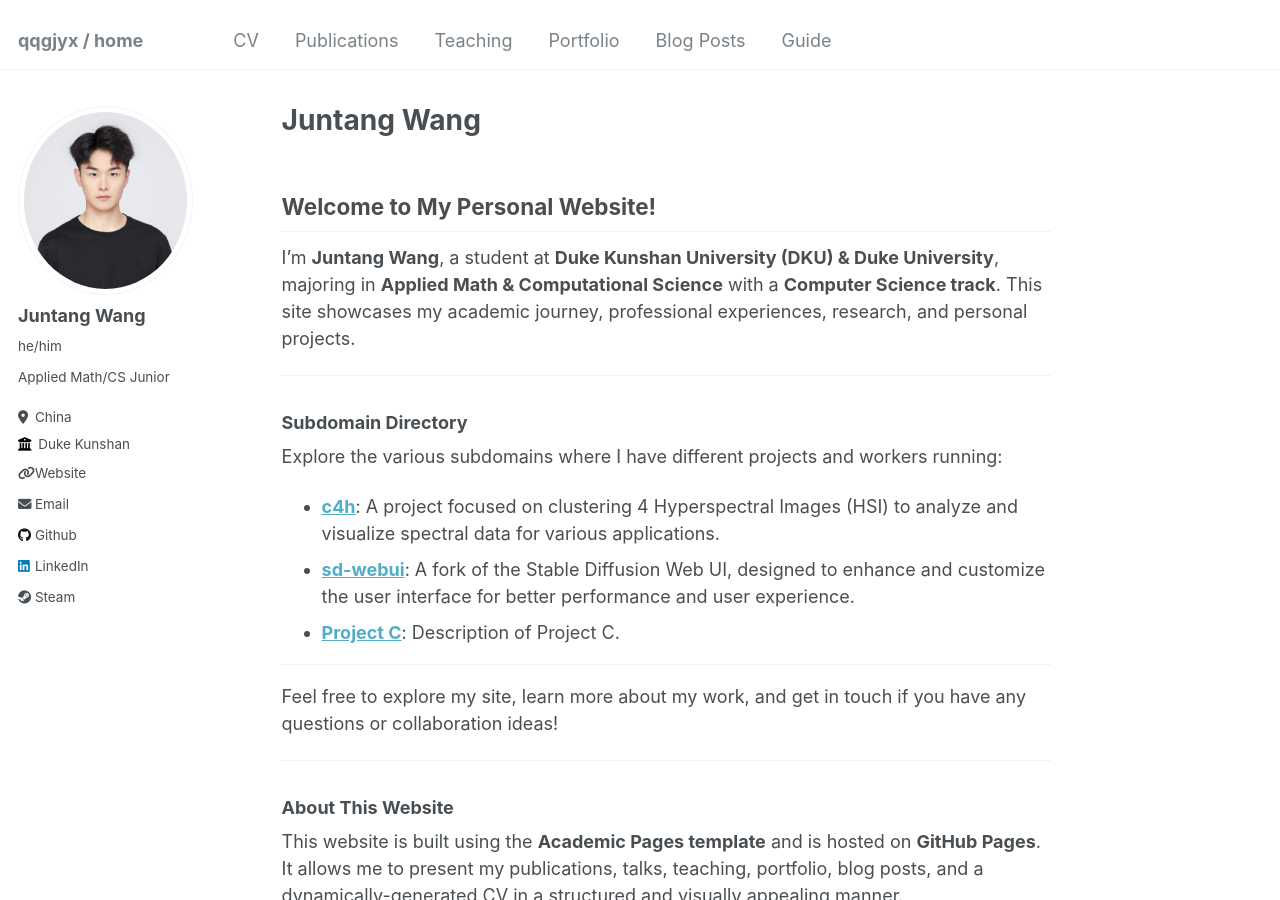
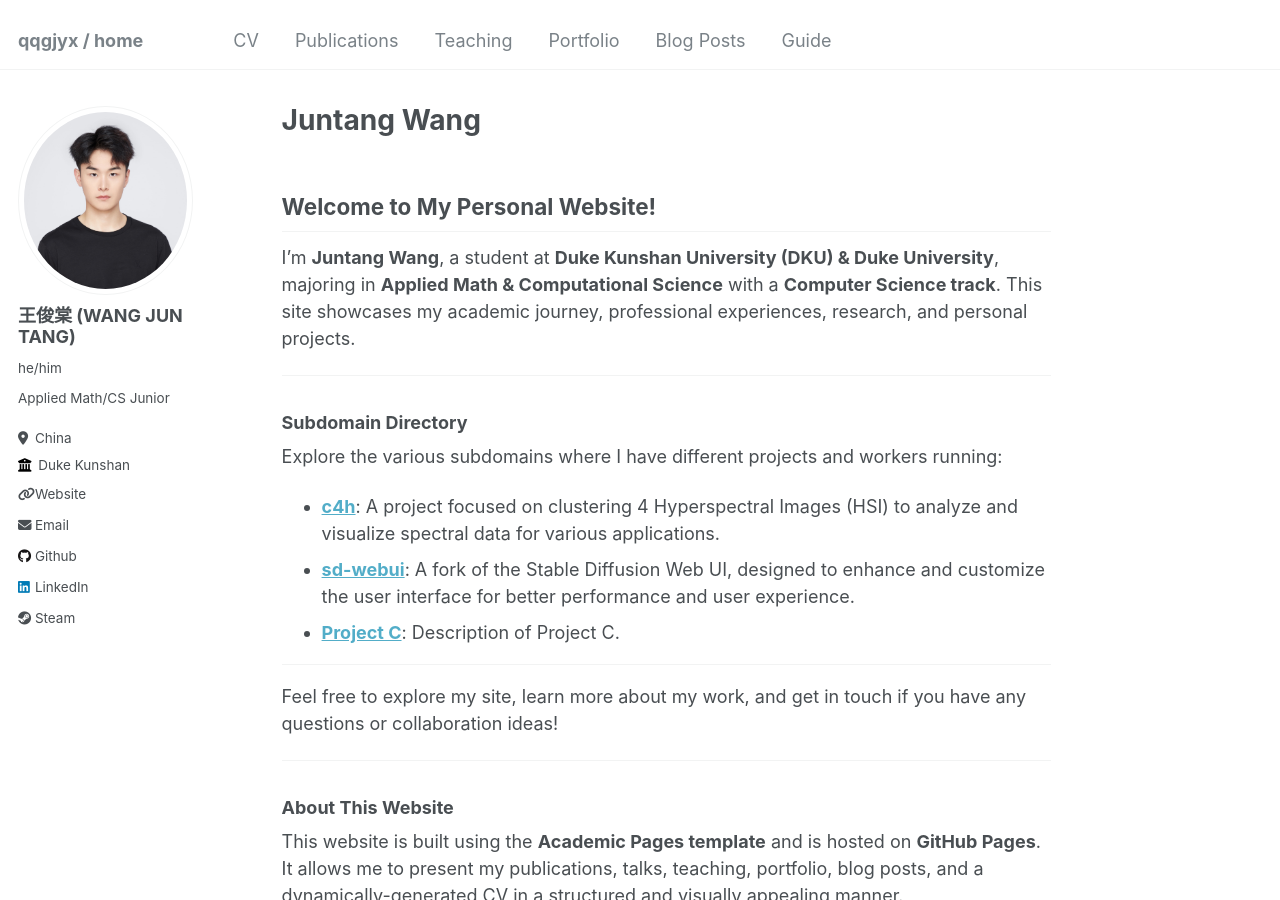
Before and after one commit to qqgjyx/qqgjyx.github.io, a Jekyll site: the page built from _pages/about.md, in a window 1280 px wide and 900 px high. Built offline with Jekyll 4.4.1, drawn with Linux system fonts in a browser that asks for light colours.

Commit message:
Updated cv.md

```diff
--- a/_config.yml
+++ b/_config.yml
@@ -22,7 +22,7 @@ repository               : "qqgjyx/qqgjyx.github.io"
 author:
   # Biographic information
   avatar           : "profile.png"
-  name             : "Juntang Wang"
+  name             : "王俊棠 (WANG JUN TANG)"
   pronouns         : "he/him"# example: "she/her"
   bio              : "Applied Math/CS Junior"
   location         : "China"
```
